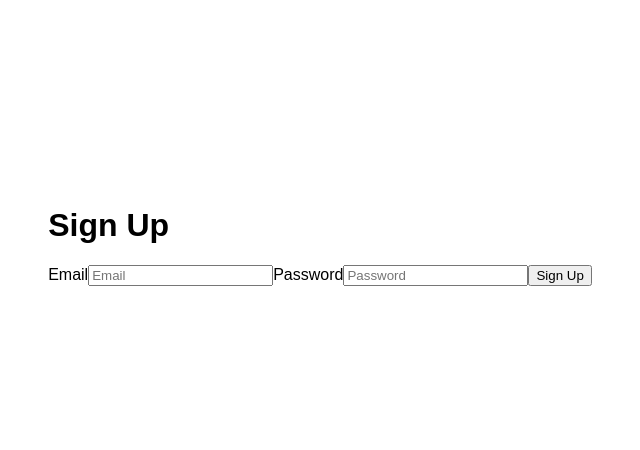
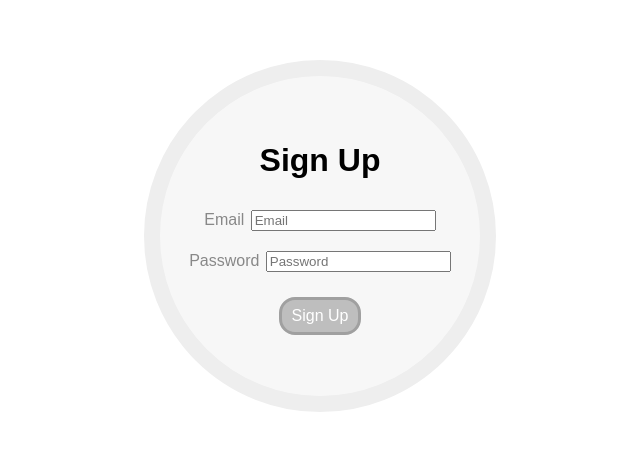
Before and after one commit to morgan-sam/Firebase-React-Authentication, a React (Create React App) app: page /signup in a window 1280 px wide. Shown: the part 164-614 px from the top of the page, without its empty margins (320-960 px from the left). Built offline with nearby package versions, Linux system fonts and the light colour scheme; no server answers; a web font is replaced by a local one.

Commit message:
Css works for both sign in/up

```diff
--- a/src/components/LogIn.jsx
+++ b/src/components/LogIn.jsx
@@ -23,7 +23,7 @@ const SignUp = ({ history }) => {
 	if (currentUser) return <Redirect to="/" />;
 
 	return (
-		<div className="login">
+		<div className="accountInput">
 			<h1 className="title">Log In</h1>
 			<form className="form" onSubmit={handleLogin}>
 				<label className="formInput">
--- a/src/components/SignUp.jsx
+++ b/src/components/SignUp.jsx
@@ -18,16 +18,20 @@ const SignUp = ({ history }) => {
 	);
 
 	return (
-		<div className="SignUp">
-			<h1>Sign Up</h1>
-			<form onSubmit={handleSignUp}>
-				<label>
-					Email<input name="email" type="email" placeholder="Email" />
+		<div className="accountInput">
+			<h1 className="title">Sign Up</h1>
+			<form className="form" onSubmit={handleSignUp}>
+				<label className="formInput">
+					<span className="formLabel">Email</span>
+					<input name="email" type="email" placeholder="Email" />
 				</label>
-				<label>
-					Password<input name="password" type="password" placeholder="Password" />
+				<label className="formInput">
+					<span className="formLabel">Password</span>
+					<input name="password" type="password" placeholder="Password" />
 				</label>
-				<button type="submit">Sign Up</button>
+				<button className="formBtn" type="submit">
+					Sign Up
+				</button>
 			</form>
 		</div>
 	);
--- a/src/css/index.css
+++ b/src/css/index.css
@@ -16,7 +16,7 @@
 	box-sizing: border-box;
 }
 
-.login {
+.accountInput {
 	width: 20rem;
 	height: 20rem;
 	display: flex;
```
